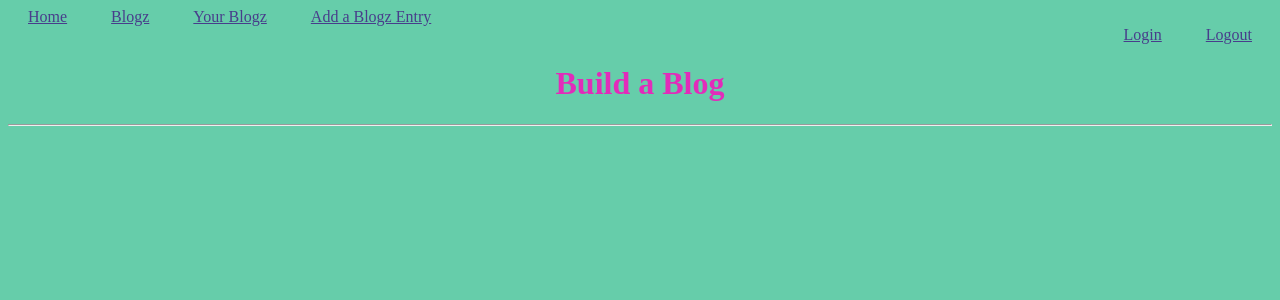
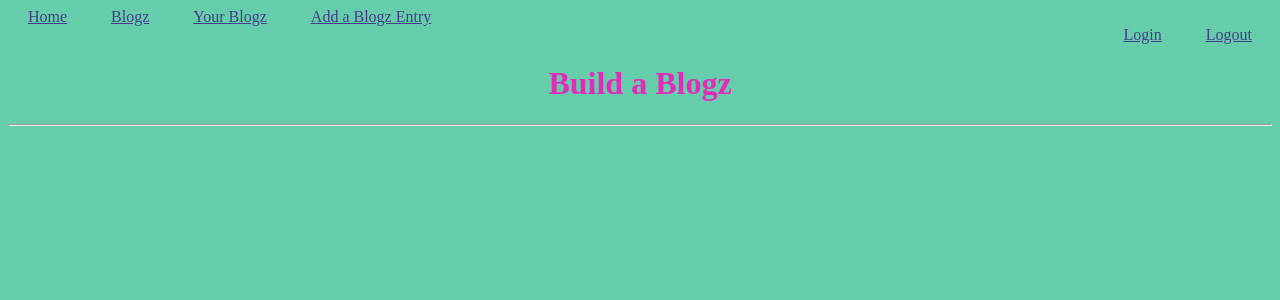
Before and after one commit to LilZen/blogz, a Flask app: page /blog in a window 1280 px wide. Shown: the top 300 px of the page. Run offline with Flask 2, Linux system fonts and the light colour scheme; data that the repository does not hold is empty.

Commit message:
completed blogz

```diff
--- a/templates/blog.html
+++ b/templates/blog.html
@@ -2,7 +2,7 @@
 
 {% block content %}
 
-<h1>Build a Blog</h1>
+<h1>Build a Blogz</h1>
 <hr />
 
 <ul>
--- a/templates/blogz.html
+++ b/templates/blogz.html
@@ -1,8 +1,10 @@
 {% extends "base.html" %}
 
 {% block content %}
+<h1>Blogz by Username</h1>
 <ul>
 {% for blog in completed_blogs %}
+
     <li>
     <form action="/blogz" >
         <a href="/blog?id={{blog.id}}"><strong>{{ blog.title }}</strong></a>
--- a/templates/singleUser.html
+++ b/templates/singleUser.html
@@ -2,7 +2,7 @@
 
 {% block content %}
 
-  <h1>Your Blogs</h1>
+  <h1>Your Blogz</h1>
   <hr />
 
     <ul>
```
